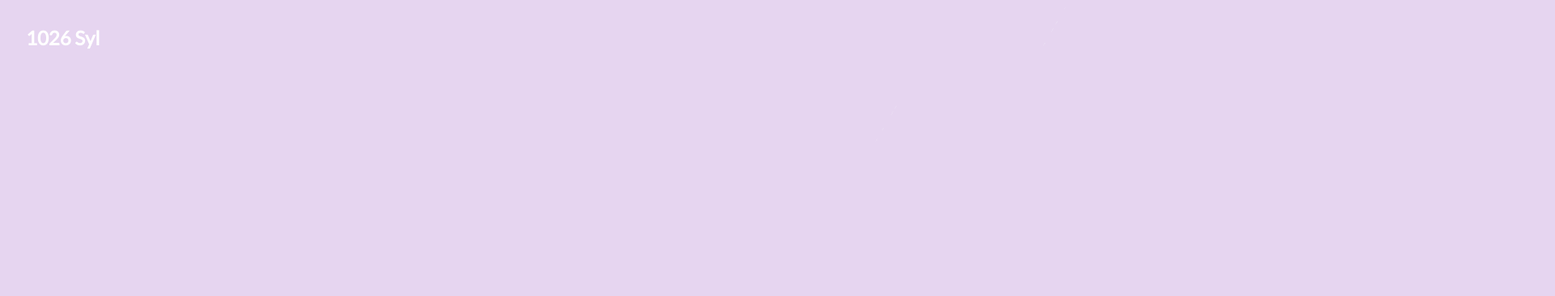
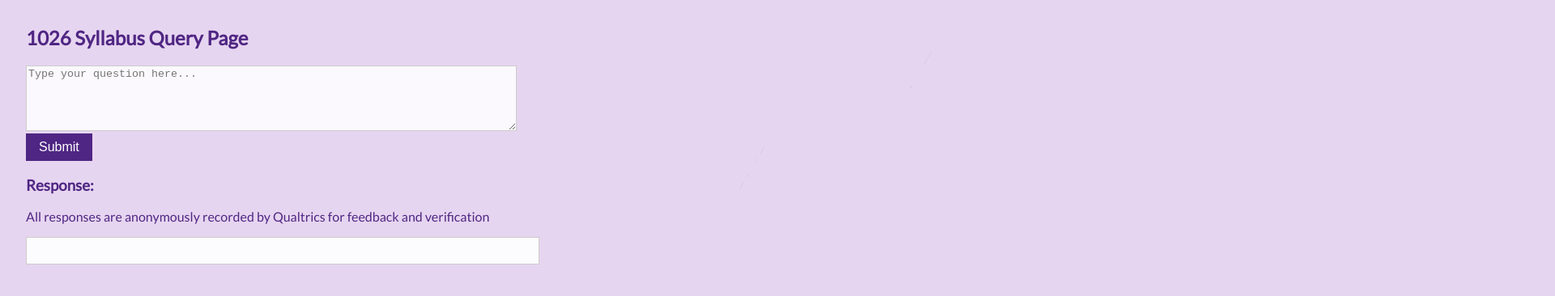
Before and after one commit to dbousfie/1026bot, a plain HTML site: page index.html in a window 1280 px wide. Shown: the top 366 px of the page at 81% size, 1920 px wide, since content can reach past the window. Drawn offline with Linux system fonts and the light colour scheme.

Commit message:
Update index.html

```diff
--- a/index.html
+++ b/index.html
@@ -8,8 +8,8 @@
     body {
       font-family: 'Lato', sans-serif;
       margin: 2rem;
-      background-color: #e6d5f0; /* light purple */
-      color: #ffffff;
+      background-color: #e6d5f0; /* light purple background */
+      color: #4F2683; /* Western dark purple for page text */
       position: relative;
       overflow: hidden;
     }
@@ -18,7 +18,7 @@
     body::before {
       content: "SYLLABUS & COURSE QUESTIONS ONLY ";
       font-size: 2.5rem;
-      color: rgba(255,255,255,0.15); /* faint white */
+      color: rgba(79,38,131,0.08); /* faint purple watermark */
       position: absolute;
       top: 0;
       left: 0;
@@ -32,8 +32,8 @@
       /* Repeating effect */
       background: repeating-linear-gradient(
         -30deg,
-        rgba(255,255,255,0.15) 0,
-        rgba(255,255,255,0.15) 1px,
+        rgba(79,38,131,0.08) 0,
+        rgba(79,38,131,0.08) 1px,
         transparent 1px,
         transparent 120px
       );
@@ -53,7 +53,7 @@
       font-family: monospace;
       width: 100%;
       max-width: 600px;
-      background-color: rgba(255,255,255,0.8);
+      background-color: rgba(255,255,255,0.85);
       color: #000;
       border: 1px solid #ccc;
     }
@@ -69,7 +69,7 @@
     }
 
     button {
-      background-color: #4F2683; /* Western purple */
+      background-color: #4F2683; /* Western purple button */
       color: #fff;
       border: none;
       padding: 0.5rem 1rem;
@@ -84,4 +84,38 @@
 </head>
 <body>
   <div class="content">
-    <h2>1026 Syl
+    <h2>1026 Syllabus Query Page</h2>
+    <form id="queryForm">
+      <textarea name="query" id="query" rows="5" cols="60" placeholder="Type your question here..."></textarea><br />
+      <button type="submit">Submit</button>
+    </form>
+    <h3>Response:</h3>
+    <p>All responses are anonymously recorded by Qualtrics for feedback and verification</p>
+    <pre id="response"></pre>
+  </div>
+
+  <script>
+    const form = document.getElementById("queryForm");
+    const responseBox = document.getElementById("response");
+
+    form.addEventListener("submit", async (e) => {
+      e.preventDefault();
+      responseBox.textContent = "Loading...";
+      const query = document.getElementById("query").value;
+
+      try {
+        const res = await fetch("https://1026bot.deno.dev/", {
+          method: "POST",
+          headers: { "Content-Type": "application/json" },
+          body: JSON.stringify({ query }),
+        });
+
+        const text = await res.text();
+        responseBox.textContent = text;
+      } catch (err) {
+        responseBox.textContent = "Error contacting server.";
+      }
+    });
+  </script>
+</body>
+</html>
```
